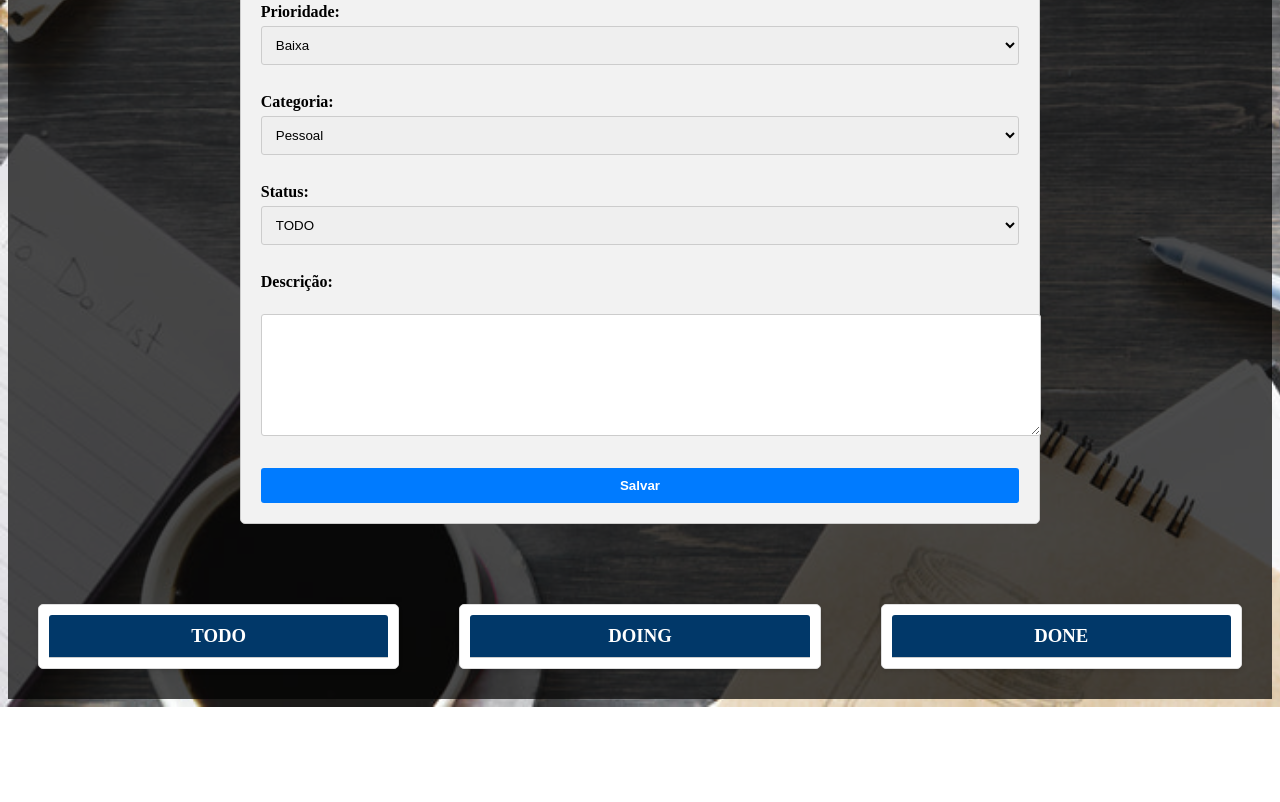
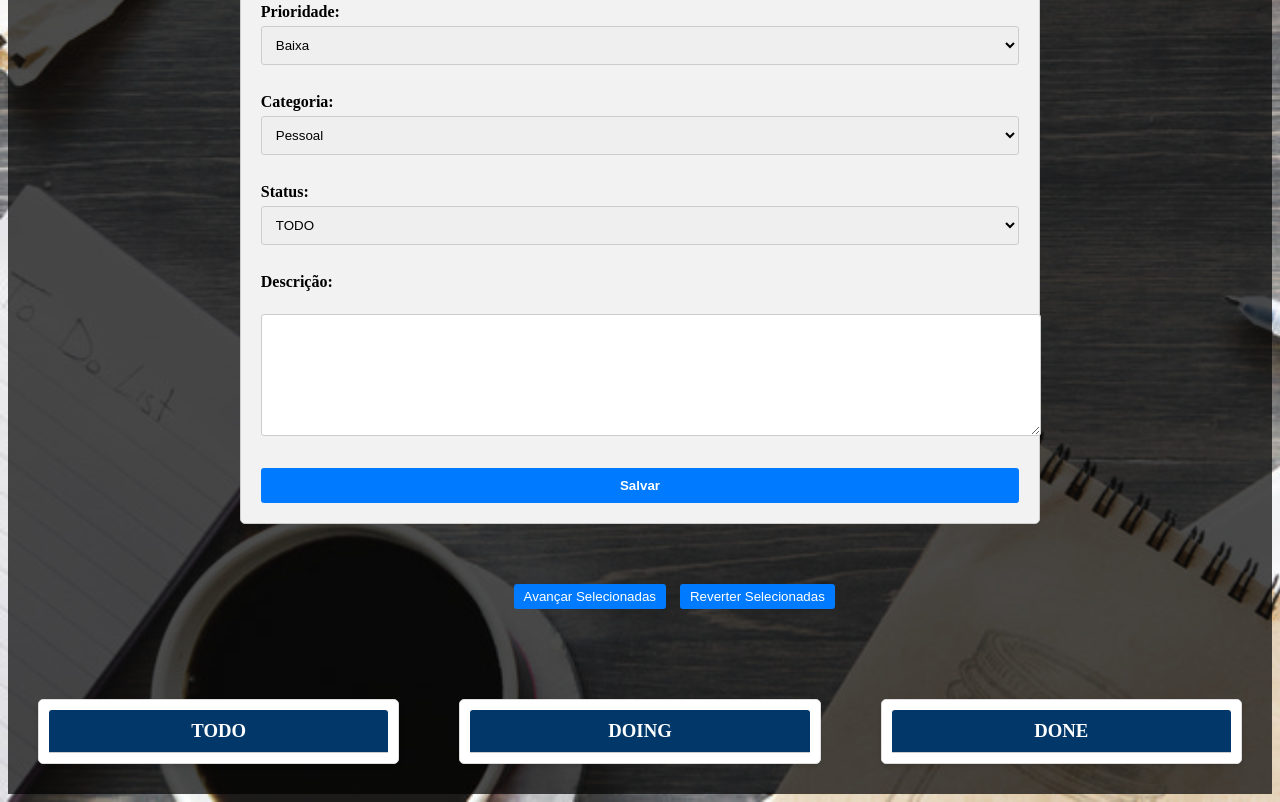
Before and after one commit to JoaquimLuan/TodoListJS, a website built with Parcel: page index.html in a window 1280 px wide. Shown: the part 533-1335 px from the top of the page. Before the commit the page ends 1240 px from the top, so only its background shows below. Built offline with nearby package versions, Linux system fonts and the light colour scheme.

Commit message:
feat - criado funcionalidade para avançar várias tasks

```diff
--- a/css/styles.css
+++ b/css/styles.css
@@ -213,3 +213,29 @@ button[type="button"] {
 button[type="button"]:hover {
   background-color: #0056b3;
 }
+
+/* Estilos para checkboxes */
+.task-checkbox {
+  margin-right: 5px;
+}
+
+/* Estilos para botões de ação em lote */
+#batch-actions {
+  margin-top: 60px;
+  margin-left: 40%;
+  margin-bottom: 10px;
+}
+
+#batch-actions button {
+  padding: 5px 10px;
+  margin-right: 10px;
+  background-color: #007BFF;
+  color: #fff;
+  border: none;
+  border-radius: 3px;
+  cursor: pointer;
+}
+
+#batch-actions button:hover {
+  background-color: #0056b3;
+}
--- a/index.html
+++ b/index.html
@@ -57,6 +57,10 @@
   </section>
 
   <section class="section">
+    <div id="batch-actions">
+      <button onclick="batchAdvance()">Avançar Selecionadas</button>
+      <button onclick="batchRevert()">Reverter Selecionadas</button>
+    </div>
     <div class="task-list" id="task-list-container">
       <h2>Lista de Tarefas</h2>
 
--- a/js/main.js
+++ b/js/main.js
@@ -65,6 +65,7 @@ function renderTasks() {
       taskItem.classList.add('task');
       taskItem.dataset.status = category;
       taskItem.innerHTML = `
+        <input type="checkbox" class="task-checkbox" value="${task.name}">
         <strong>Tarefa:</strong> ${task.name}<br>
         <strong>Data:</strong> ${task.date}<br>
         <strong>Prioridade:</strong> ${task.priority}<br>
@@ -83,6 +84,25 @@ function renderTasks() {
     taskList.appendChild(column);
   });
 }
+
+function batchAdvance() {
+  const checkboxes = document.querySelectorAll('.task-checkbox:checked');
+
+  checkboxes.forEach(checkbox => {
+    const taskName = checkbox.value;
+    advanceTask(taskName);
+  });
+}
+
+function batchRevert() {
+  const checkboxes = document.querySelectorAll('.task-checkbox:checked');
+
+  checkboxes.forEach(checkbox => {
+    const taskName = checkbox.value;
+    revertTask(taskName);
+  });
+}
+
 
 // Função para remover uma tarefa
 function removeTask(taskName) {
```
